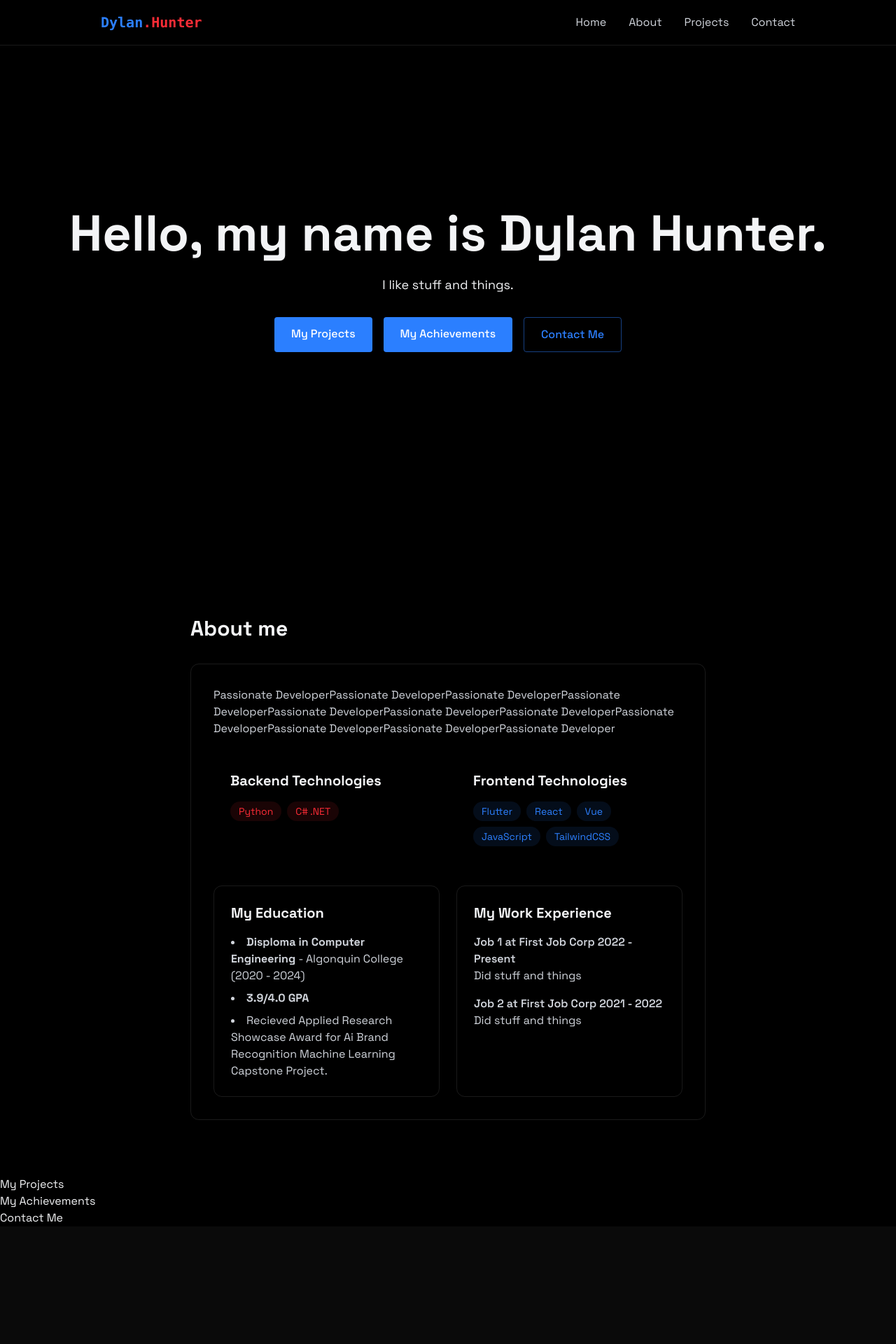
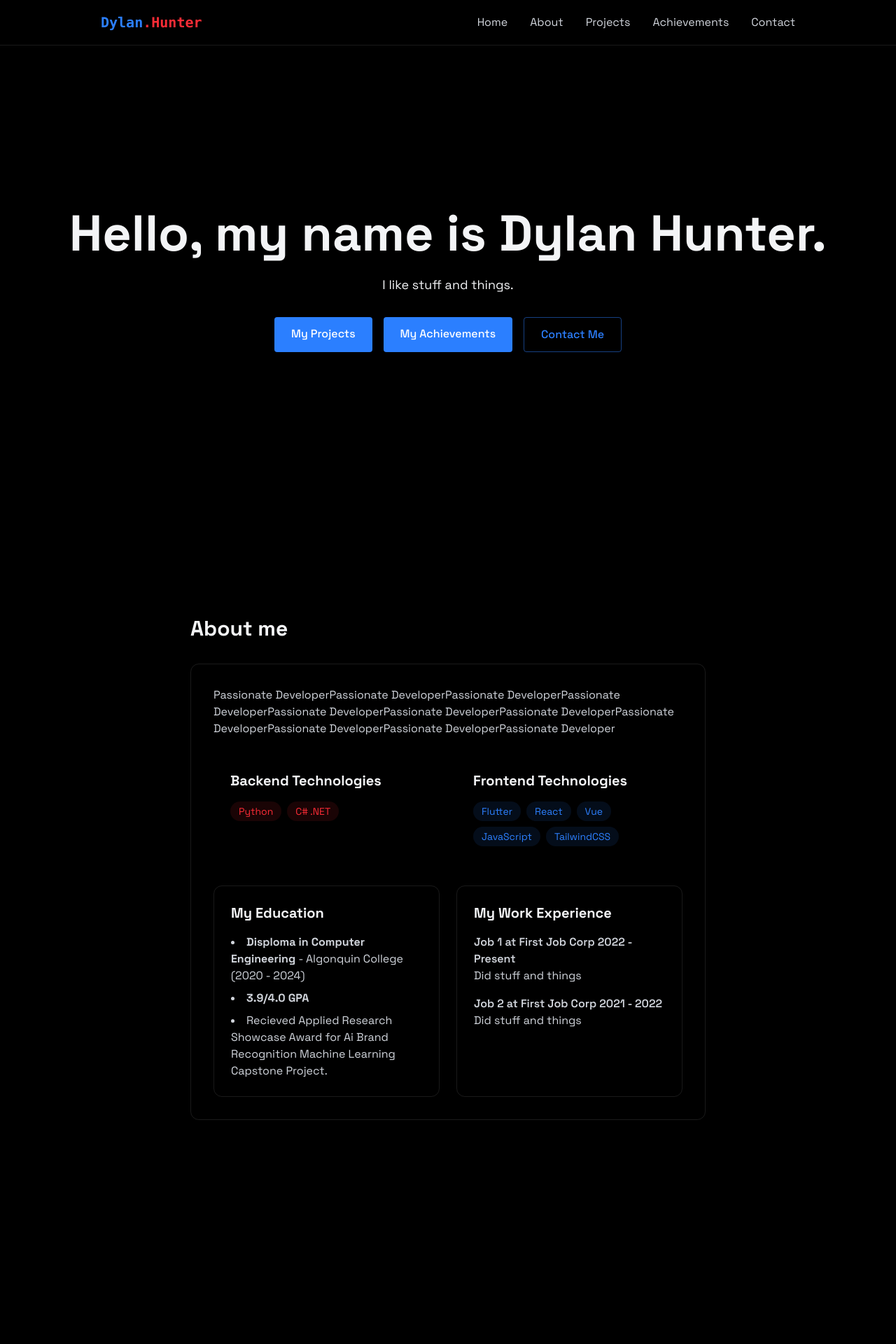
Before and after one commit to DylanHunter45/professional-portfolio, a React (Vite) app: page / in a window 1280 px wide. Shown: the top 1920 px of the page at 70% size. Before the commit the page ends 1752 px from the top, so only its background shows below. Built offline with nearby package versions, Linux system fonts and the light colour scheme.

Commit message:
feat: add Achievements section and update navigation links in MobileMenu and Navbar components

```diff
--- a/src/components/MobileMenu.jsx
+++ b/src/components/MobileMenu.jsx
@@ -54,6 +54,17 @@ export const MobileMenu = ({ menuOpen, setMenuOpen }) => {
         Projects
       </a>
       <a
+        href="#achievements"
+        onClick={() => setMenuOpen(false)}
+        className={`text-2xl font-semibold text-white my-4 transform transition-transform duration-300
+            ${
+              menuOpen ? "opacity-100 translate-y-0" : "opacity-0 translate-y-5"
+            }
+    `}
+      >
+        Achievements
+      </a>
+      <a
         href="#contact"
         onClick={() => setMenuOpen(false)}
         className={`text-2xl font-semibold text-white my-4 transform transition-transform duration-300
--- a/src/components/Navbar.jsx
+++ b/src/components/Navbar.jsx
@@ -43,6 +43,13 @@ export const Navbar = ({ menuOpen, setMenuOpen }) => {
               Projects{" "}
             </a>
             <a
+              href="#achievements"
+              className="text-gray-300 hove:text-white transition-colors"
+            >
+              {" "}
+              Achievements{" "}
+            </a>
+            <a
               href="#contact"
               className="text-gray-300 hove:text-white transition-colors"
             >
--- a/src/components/sections/Achievements.jsx
+++ b/src/components/sections/Achievements.jsx
@@ -2,7 +2,14 @@ import React, { Component } from "react";
 
 export class Achievements extends Component {
   render() {
-    return <div>My Achievements</div>;
+    return (
+      <section
+        id="achievements"
+        className="min-h-screen flex items-center justify-center py-20"
+      >
+        My Achievements
+      </section>
+    );
   }
 }
 
--- a/src/components/sections/Contact.jsx
+++ b/src/components/sections/Contact.jsx
@@ -2,7 +2,14 @@ import React, { Component } from "react";
 
 export class Contact extends Component {
   render() {
-    return <div>Contact Me</div>;
+    return (
+      <section
+        id="contact"
+        className="min-h-screen flex items-center justify-center py-20"
+      >
+        Contact Me
+      </section>
+    );
   }
 }
 
--- a/src/components/sections/Home.jsx
+++ b/src/components/sections/Home.jsx
@@ -31,7 +31,7 @@ export class Home extends Component {
               My Achievements
             </a>
             <a
-              href="#contacts"
+              href="#contact"
               className="border border-blue-500/50 text-blue-500 py-3 px-6 rounded font-medium transition-all duration-200 hover:-translate-y-05 hover:shadow-[0_0_15px_rgba(59, 130, 246, 0.2)] hover:bg-blue-500/10"
             >
               Contact Me
--- a/src/components/sections/Projects.jsx
+++ b/src/components/sections/Projects.jsx
@@ -2,7 +2,14 @@ import React, { Component } from "react";
 
 export class Projects extends Component {
   render() {
-    return <section> My Projects </section>;
+    return (
+      <section
+        id="projects"
+        className="min-h-screen flex items-center justify-center py-20"
+      >
+        My Projects
+      </section>
+    );
   }
 }
 
```
